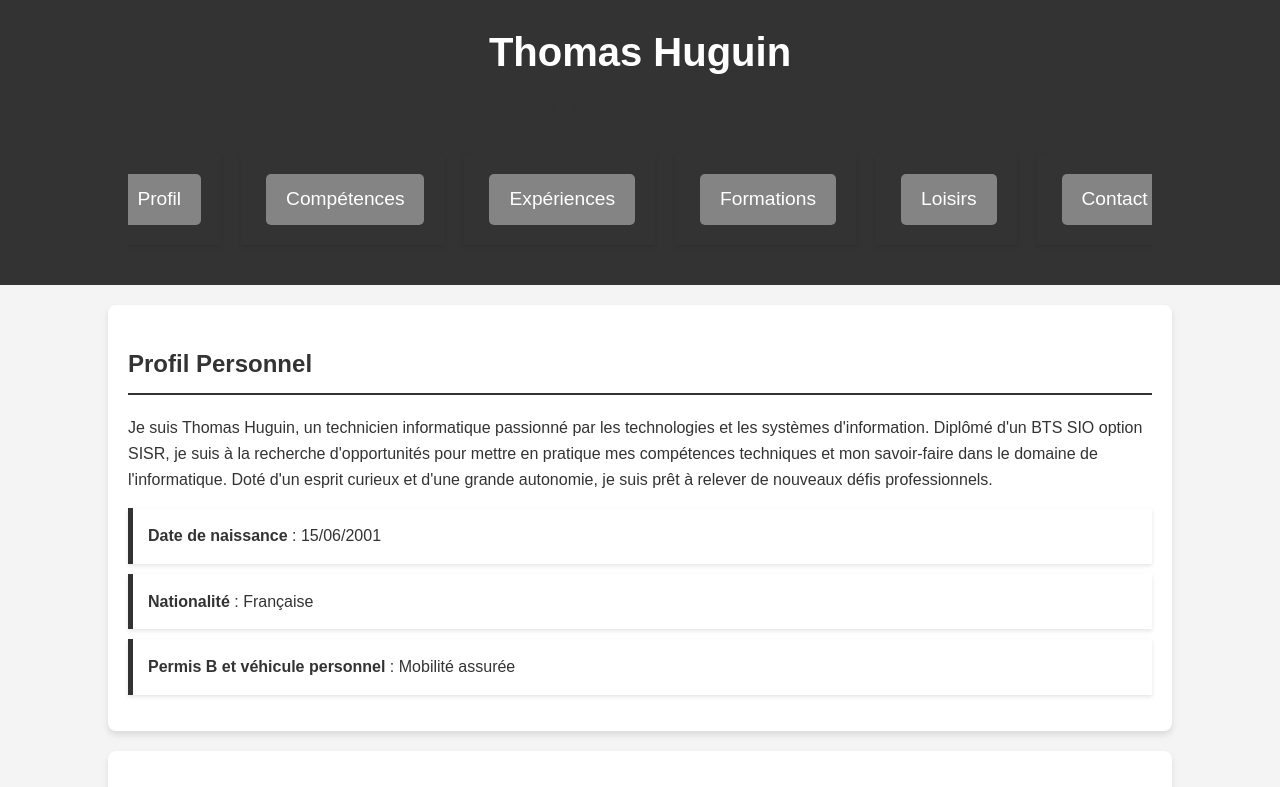
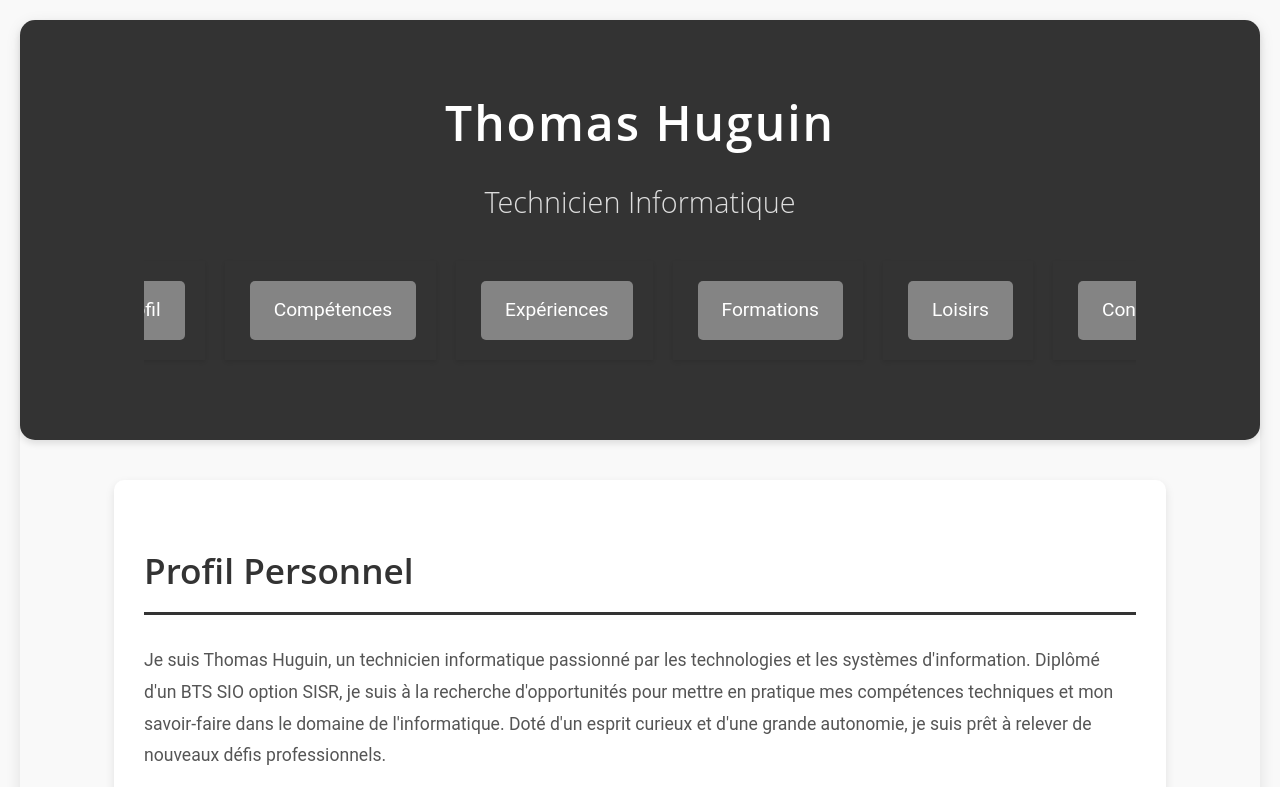
Before and after one commit to ThomasHuguin/Portfolio-HuguinThomas, a plain HTML site: page index.html in a window 1280 px wide. Shown: the top 787 px of the page. Drawn offline with Linux system fonts and the light colour scheme.

Commit message:
Update styles.css

```diff
--- a/styles.css
+++ b/styles.css
@@ -1,71 +1,109 @@
 body {
-    font-family: Arial, sans-serif;
-    line-height: 1.6;
-    margin: 0;
+    font-family: 'Roboto', Arial, sans-serif;
+    line-height: 1.8;
+    margin: 20px; /* Marge de 20px sur tous les côtés */
     padding: 0;
-    background-color: #f4f4f4;
+    background-color: #f9f9f9;
     color: #333;
+    border-radius: 15px; /* Coins arrondis */
+    box-shadow: 0 4px 15px rgba(0, 0, 0, 0.1); /* Ombre portée pour un effet de profondeur */
+    /* overflow: hidden; Supprimé pour permettre le défilement */
 }
+
+
+h1, h2, h3 {
+    font-family: 'Open Sans', Arial, sans-serif;
+    font-weight: 600; /* Titres plus gras */
+}
+
 
 header {
     background-color: #333;
     color: #fff;
-    padding: 20px 0;
+    padding: 60px 0;
     text-align: center;
+    box-shadow: 0 4px 6px rgba(0, 0, 0, 0.1);
+    border-radius: 15px; /* Coins arrondis */
+
 }
 
 header h1 {
+    font-size: 3em;
     margin: 0;
-    font-size: 2.5em;
+    letter-spacing: 2px;
 }
 
 header h2 {
-    margin: 0;
-    font-size: 1.5em;
-    font-weight: normal;
+    font-size: 1.8em;
+    margin: 10px 0 0;
+    font-weight: 300;
+    color: #ddd;
 }
 
 .container {
     width: 80%;
     margin: auto;
     overflow: hidden;
+
+
 }
 
 .containers {
     width: 80%;
     max-width: 1200px;
-    margin: auto;
-    overflow: hidden;
-    padding: 20px;
+    margin: 40px auto;
+    padding: 30px;
     background-color: #fff;
-    box-shadow: 0 4px 6px rgba(0, 0, 0, 0.1);
-    border-radius: 8px;
-    margin-top: 20px;
+    box-shadow: 0 4px 10px rgba(0, 0, 0, 0.1);
+    border-radius: 10px;
     transition: transform 0.3s ease, box-shadow 0.3s ease;
 }
 
-
 .containers:hover {
     transform: translateY(-5px);
-    box-shadow: 0 8px 12px rgba(0, 0, 0, 0.2);
+    box-shadow: 0 8px 20px rgba(0, 0, 0, 0.15);
 }
 
 
+.main-container {
+    overflow: auto; /* Permet le défilement à l'intérieur du conteneur */
+    height: calc(100vh - 40px); /* Hauteur de la fenêtre moins la marge du body */
+    padding: 20px; /* Espacement intérieur pour éviter que le contenu touche les bords */
+}
 
 section {
     padding: 20px 0;
 }
 
 
+h1 {
+    font-size: 2.8em;
+    margin-bottom: 10px;
+}
+
+
 h2 {
-    color: #333;
-    border-bottom: 2px solid #333;
+    font-size: 2.2em;
+    border-bottom: 3px solid #333;
     padding-bottom: 10px;
+    margin-bottom: 30px;
 }
 
 h3 {
+    font-size: 1.6em;
+    margin-top: 30px;
+    margin-bottom: 15px;
+    color: #444;
+}
+
+
+p {
+    font-size: 1.1em;
     color: #555;
+    line-height: 1.8;
 }
+
+
 
 ul {
     list-style-type: none;
@@ -85,6 +123,7 @@ ul li {
 ul li:hover {
     transform: translateY(-5px);
     box-shadow: 0 4px 8px rgba(0, 0, 0, 0.2);
+
 }
 
 a {
@@ -97,22 +136,27 @@ a:hover {
 }
 
 footer {
-    background-color: #333;
+    background: linear-gradient(135deg, #333, #555);
     color: #fff;
     text-align: center;
-    padding: 10px 0;
-    margin-top: 20px;
+    padding: 30px 0;
+    margin-top: 60px;
+    box-shadow: 0 -4px 6px rgba(0, 0, 0, 0.1);
+    border-radius: 15px; /* Coins arrondis */
+
 }
 
 footer p {
     margin: 0;
+    font-size: 0.9em;
+    color: #ddd;
 }
 
 /* Styles pour les boutons du menu */
 .menu-button {
     background-color: #848484; /* Fond gris foncé */
     color: #fff; /* Texte blanc */
-    padding: 10px 20px; /* Espacement interne */
+    padding: 12px 24px; /* Espacement interne */
     border: none; /* Pas de bordure */
     outline: none; /* Pas de contour */
     cursor: pointer; /* Curseur en forme de main */
@@ -125,6 +169,7 @@ footer p {
 
 .menu-button:hover {
     background-color: #555; /* Fond gris plus clair au survol */
+
 }
 
 .menu-button:focus {
@@ -205,12 +250,15 @@ section {
 }
 
 
+
+
+
 /* Style pour le bouton de retour en haut de la page */
 #back-to-top {
     display: none; /* Caché par défaut */
     position: fixed; /* Position fixe pour rester visible lors du défilement */
     bottom: 20px; /* Position en bas de la fenêtre */
-    right: 20px; /* Position à droite de la fenêtre */
+    right: 35px; /* Position à droite de la fenêtre */
     z-index: 99; /* S'assure que le bouton est au-dessus des autres éléments */
     border: none; /* Pas de bordure */
     outline: none; /* Pas de contour */
```
